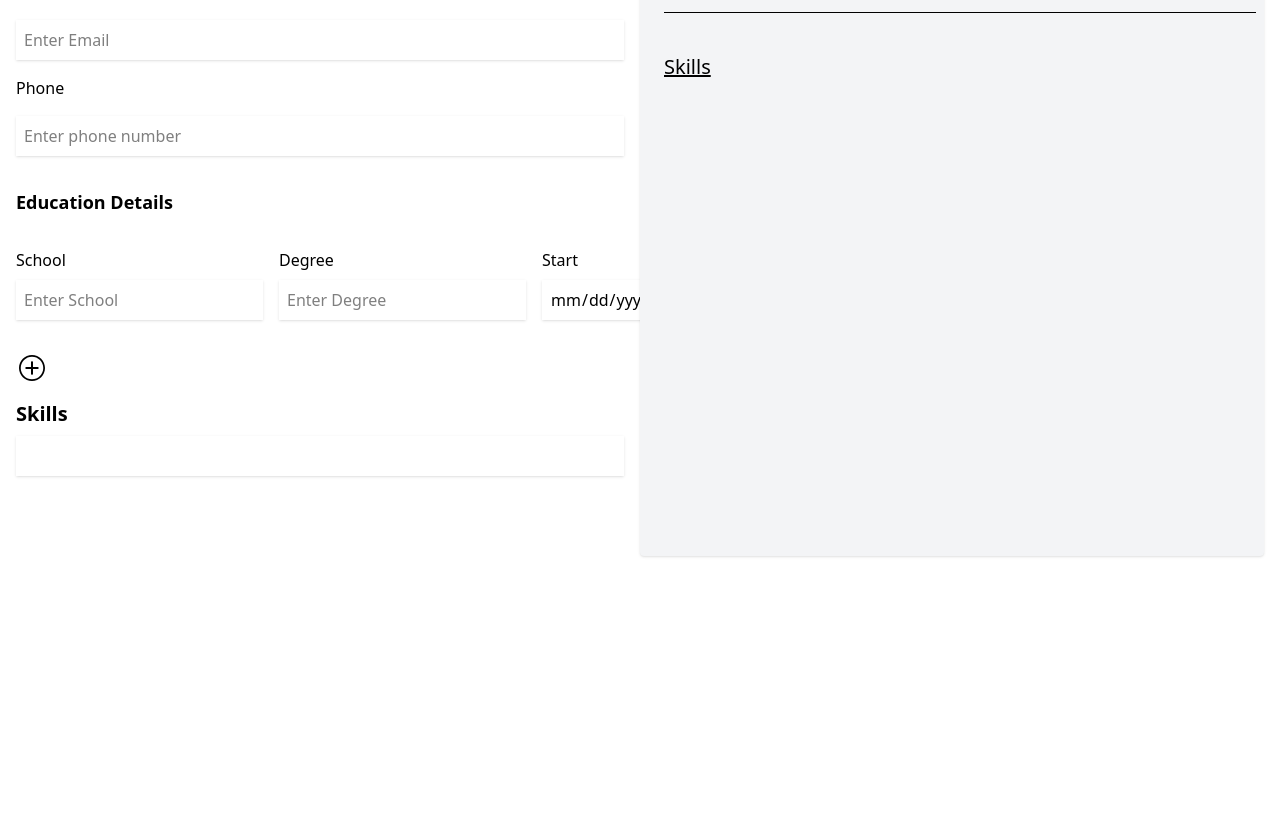
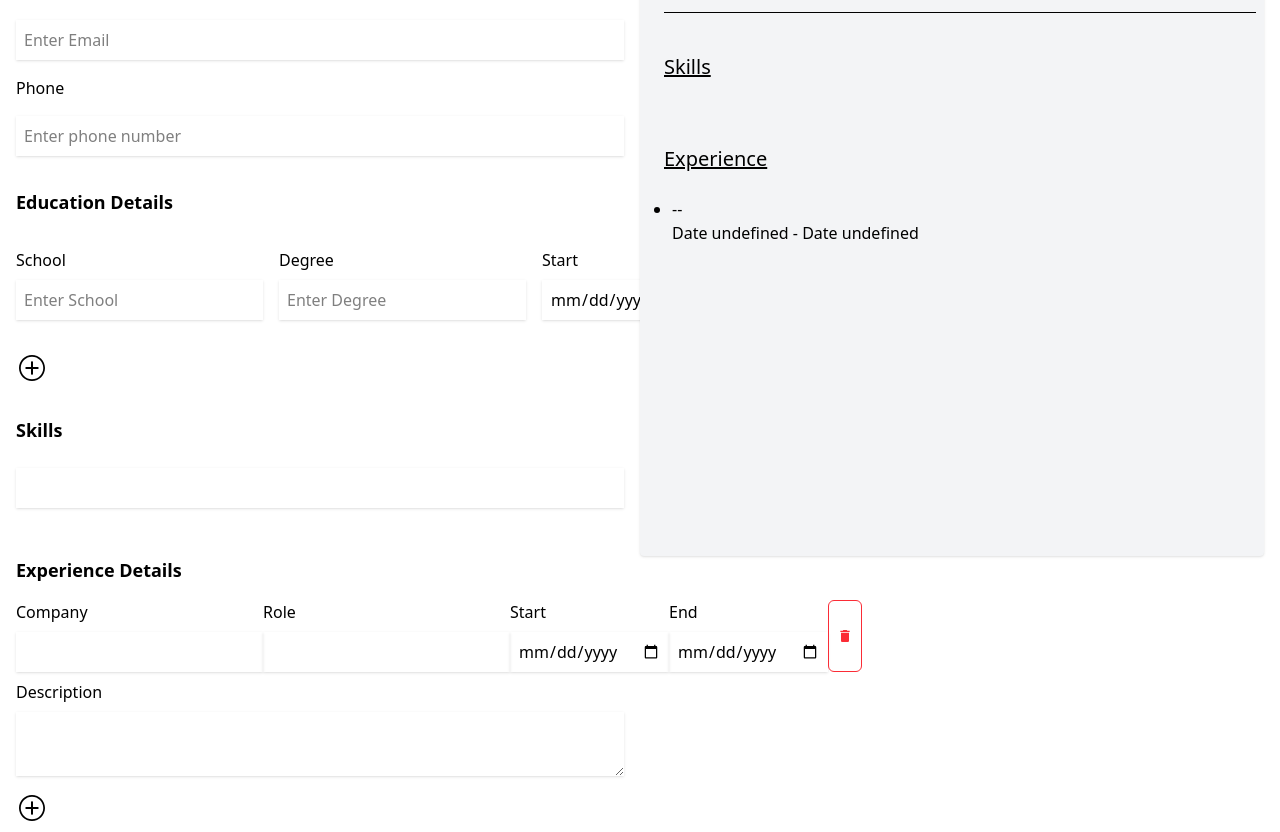
Before and after one commit to prs-dev/resume-builder, a React (Vite) app: page / in a window 1280 px wide. Shown: the part 228-1060 px from the top of the page. Before the commit the page ends 800 px from the top, so only its background shows below. Built offline with nearby package versions, Linux system fonts and the light colour scheme.

Commit message:
experience section added

```diff
--- a/src/Layout.jsx
+++ b/src/Layout.jsx
@@ -16,7 +16,16 @@ const Layout = () => {
                 end: ""
             }
         ],
-        skills: []
+        skills: [],
+        experience: [
+            {
+                company: '',
+                role: "",
+                start: "",
+                end: "",
+                description: ''
+            }
+        ]
     })
   return (
     <div>
--- /dev/null
+++ b/src/components/Form/ExpForm.jsx
@@ -0,0 +1,74 @@
+import React from 'react'
+import { inputStyles, headingStyle } from '../styles/input'
+import { IoIosAddCircleOutline } from 'react-icons/io'
+import { MdDelete } from 'react-icons/md'
+
+const ExpForm = ({ data, setData }) => {
+
+    const handleDelExp = index => {
+        const updatedExp = data?.experience?.filter((item, i) => i !== index)
+        // console.log("testo", updatedExp)
+        setData(prev => ({...prev, experience: updatedExp}))
+        // console.log(index)
+    }
+
+    const handleChange = (event, index) => {
+        const updatedExp = data.experience.map((item, i) => {
+            return i === index ? {
+                ...item,
+                [event.target.name] : event.target.value
+            } : item
+        })
+        setData(prev => ({...prev, experience: updatedExp}))
+    }
+
+    return (
+        <>
+            <h2 className={`${headingStyle()} mt-8`}>Experience Details</h2>
+            <form className='flex flex-col my-2 gap-2'>
+                {data?.experience?.map((item, i)=> (
+                    <>
+                        <div className='flex justify-between'>
+                            <div className='flex flex-col gap-2'>
+                                <label htmlFor="">Company</label>
+                                <input value={item.company} onChange={(e) => handleChange(e, i)} className={inputStyles()} type="text" name="company" id="" />
+                            </div>
+                            <div className='flex flex-col gap-2'>
+                                <label htmlFor="">Role</label>
+                                <input value={item.role} onChange={(e) => handleChange(e, i)} className={inputStyles()} type="text" name="role" id="" />
+                            </div>
+                            <div className='flex flex-col gap-2'>
+                                <label htmlFor="">Start</label>
+                                <input value={item.start} onChange={(e) => handleChange(e, i)} className={inputStyles()} type="date" name="start" id="" />
+                            </div>
+                            <div className='flex flex-col gap-2'>
+                                <label htmlFor="">End</label>
+                                <input value={item.end} onChange={(e) => handleChange(e, i)} className={inputStyles()} type="date" name="end" id="" />
+                            </div>
+                            <div className='flex items-center justify-center text-red-500 border-1 p-2 rounded-md'>
+                                <button onClick={() => handleDelExp(i)} type='button'><MdDelete /></button>
+                            </div>
+                        </div>
+                        <div className='flex flex-col gap-2'>
+                            <label htmlFor="">Description</label>
+                            <textarea value={item.description} onChange={(e) => handleChange(e, i)} className={inputStyles()} name="description" id="" />
+                        </div>
+                    </>
+                ))}
+                <button type='button' className='my-2'><IoIosAddCircleOutline size="2em" onClick={() => {
+                    setData(prev => ({
+                        ...prev, experience: [...prev.experience, {
+                            company: '',
+                            role: "",
+                            start: "",
+                            end: "",
+                            description: ''
+                        }]
+                    }))
+                }} /></button>
+            </form>
+        </>
+    )
+}
+
+export default ExpForm
--- a/src/components/Form/Form.jsx
+++ b/src/components/Form/Form.jsx
@@ -1,9 +1,10 @@
 import React, { useState } from 'react'
-import { inputStyles } from '../styles/input'
+import { inputStyles, headingStyle } from '../styles/input'
 import { IoIosAddCircleOutline } from "react-icons/io";
 import { MdDelete, MdUpdateDisabled } from "react-icons/md";
 import { MdEdit } from "react-icons/md";
 import { ImCross } from "react-icons/im";
+import ExpForm from './ExpForm';
 
 const Form = ({ data, setData }) => {
   const [skill, setSkill] = useState('')
@@ -60,7 +61,7 @@ const Form = ({ data, setData }) => {
         <input className='shadow-sm p-2' type="email" placeholder='Enter Email' name="email" id="" value={data?.email} onChange={handleChange} />
         <label htmlFor="">Phone</label>
         <input className='shadow-sm p-2' type="number" placeholder='Enter phone number' name="phone" id="" value={data?.phone} onChange={handleChange} />
-        <div className='text-lg font-semibold my-4'>
+        <div className={headingStyle()}>
           <p>Education Details</p>
         </div>
         {data?.education?.map((item, i) => (
@@ -94,7 +95,7 @@ const Form = ({ data, setData }) => {
       </form>
       <div>
         <form className='my-4 flex flex-col gap-2' onSubmit={e => e.preventDefault()}>
-          <p className='text-xl font-semibold'>Skills</p>
+          <p className={headingStyle()}>Skills</p>
           <input type="text" name="" id="" className={`${inputStyles()} w-full`} value={skill} onChange={e => setSkill(e.target.value)} onKeyDown={e => {
             if (e.key === "Enter") {
               if(data?.skills?.includes(skill)) {
@@ -126,7 +127,7 @@ const Form = ({ data, setData }) => {
           ))}
         </div>
       </div>
-
+      <ExpForm {...{data, setData}}/>
     </>
   )
 }
--- a/src/components/Preview/Preview.jsx
+++ b/src/components/Preview/Preview.jsx
@@ -4,6 +4,15 @@ import { MdLocalPhone } from "react-icons/md";
 const Preview = ({data}) => {
   console.log("test",data)
   console.log("test",Object.values(data).every(i => i === ''))
+  const dateFormatter = (date) => {
+    // const options = {month: "long", year: "numeric"}
+    // const formatter = new Intl.DateTimeFormat('en-US', options)
+    // return formatter.format(date)
+    const month = new Date(date).toDateString().split(" ")[1]
+    const year = new Date(date).toDateString().split(' ')[3]
+    console.log(month, year)
+    return `${month} ${year}`
+  }
   return (
     <div className='p-2 flex gap-4 flex-col '>
       {Object.values(data).every(i => i === '') && <h1 className='text-gray-400'>Preview</h1>}
@@ -36,6 +45,26 @@ const Preview = ({data}) => {
           {data?.skills?.map(item => <li className="list-decimal">{item}</li>)}
         </ul>
       </div>
+      <div>
+        <h2 className="text-xl my-2 underline py-2">Experience</h2>
+        <ul className="list-disc p-2 flex flex-col gap-2">
+          {
+          data?.experience?.map(item => (
+            <li>
+              <div>
+                <span>{item?.role}</span> -- <span>{item?.company}</span>
+              </div>
+              <div>
+                <span>{dateFormatter(item?.start)}</span> - <span>{dateFormatter(item?.end)}</span>
+              </div>
+              <div>
+                <p>{item?.description}</p>
+              </div>
+            </li>
+          ))
+        }
+        </ul>
+      </div>
     </div>
   )
 }
--- a/src/components/styles/input.js
+++ b/src/components/styles/input.js
@@ -1,3 +1,7 @@
 export const inputStyles = () => {
     return 'shadow-sm p-2'
 }
+
+export const headingStyle = () => {
+    return "text-lg font-semibold my-4"
+}
```
